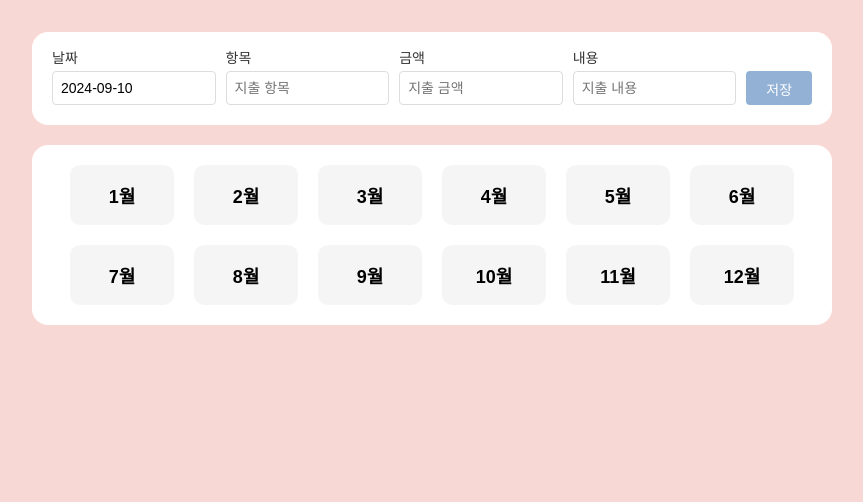
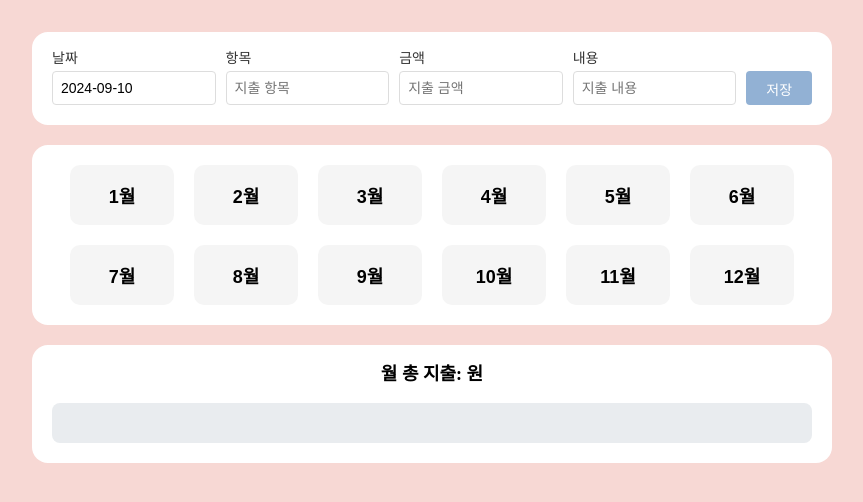
Before and after one commit to 9oormthon-univ-3-study/FE-1-STUDY-Miju, a React (Vite) app in the folder acoountbook/: page / in a window 1280 px wide. Shown: the top 502 px of the page, without its empty margins (208-1071 px from the left). Built offline with nearby package versions, Linux system fonts and the light colour scheme.

Commit message:
💄 차트 디자인

```diff
--- /dev/null
+++ b/acoountbook/src/components/home/chart/Chart.jsx
@@ -0,0 +1,11 @@
+import * as C from "./Chart.style";
+import Graph from "./Graph";
+
+export default function Chart({ month, total }) {
+  return (
+    <C.Container>
+      {month}월 총 지출: {total} 원
+      <Graph />
+    </C.Container>
+  );
+}
--- /dev/null
+++ b/acoountbook/src/components/home/chart/Chart.style.js
@@ -0,0 +1,12 @@
+import styled from "styled-components";
+
+export const Container = styled.div`
+  padding: 20px;
+
+  background-color: white;
+  border-radius: 16px;
+
+  text-align: center;
+  font-size: 18px;
+  font-weight: bold;
+`;
--- /dev/null
+++ b/acoountbook/src/components/home/chart/Graph.jsx
@@ -0,0 +1,5 @@
+import * as G from "./Graph.style";
+
+export default function Graph() {
+  return <G.Container></G.Container>;
+}
--- /dev/null
+++ b/acoountbook/src/components/home/chart/Graph.style.js
@@ -0,0 +1,8 @@
+import styled from "styled-components";
+
+export const Container = styled.div`
+  margin-top: 20px;
+  height: 40px;
+  background-color: rgb(233, 236, 239);
+  border-radius: 8px;
+`;
--- a/acoountbook/src/pages/Home.jsx
+++ b/acoountbook/src/pages/Home.jsx
@@ -1,12 +1,14 @@
 import * as H from "./Home.style";
 import Menu from "../components/home/menu/Menu";
 import Month from "../components/home/month/Month";
+import Chart from "../components/home/chart/Chart";
 
 export default function Home() {
   return (
     <H.Container>
       <Menu />
       <Month />
+      <Chart />
     </H.Container>
   );
 }
```
